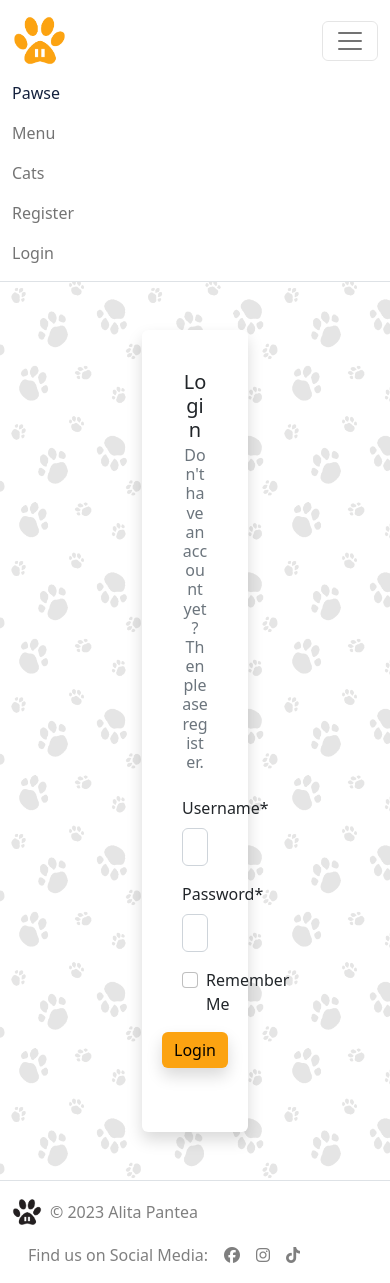
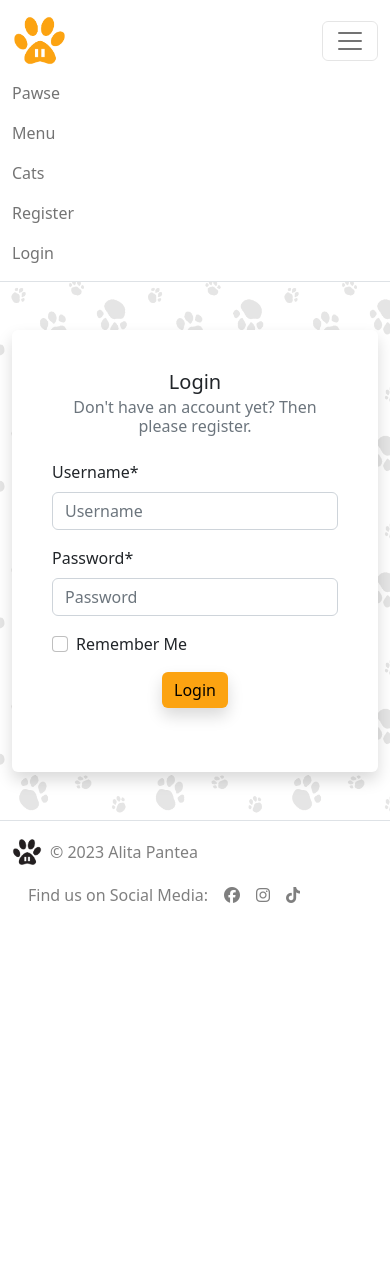
Before and after one commit to hashtag-squirrel/pawse, a Django app: page /accounts/login/ in a window 390 px wide, after a click that opens the changed part. After the commit the page ends 903 px from the top, so only its background shows below. Run offline with Django 3.2, Linux system fonts and the light colour scheme; some libraries are stand-ins or nearby versions.

Commit message:
Add active link to navbar, adjust cols for login page

```diff
--- a/pawse/settings.py
+++ b/pawse/settings.py
@@ -31,7 +31,7 @@ TEMPLATES_DIR = os.path.join(BASE_DIR, 'templates')
 SECRET_KEY = os.environ.get('SECRET_KEY')
 
 # SECURITY WARNING: don't run with debug turned on in production!
-DEBUG = False
+DEBUG = True
 
 X_FRAME_OPTIONS = 'SAMEORIGIN'
 
@@ -55,6 +55,7 @@ INSTALLED_APPS = [
     'cloudinary',
     'crispy_forms',
     'crispy_bootstrap5',
+    'active_link',
     'pages',
     'menu',
     'cats',
--- a/templates/account/login.html
+++ b/templates/account/login.html
@@ -31,7 +31,7 @@ for a {{ site_name }} account and sign in below:{% endblocktrans %}</p>
 
 <div class="container-fluid my-5">
   <div class="row">
-    <div class="col-4 mx-auto">
+    <div class="col col-sm-8 col-lg-4 mx-auto">
       <div class="card mx-auto shadow p-4 border-0">
         <div class="card-body">
           <h5 class="card-title text-center">{% trans "Login" %}</h5>
--- a/templates/base.html
+++ b/templates/base.html
@@ -1,4 +1,6 @@
 {% load static %}
+
+{% load active_link_tags %}
 
 <!DOCTYPE html>
 <html lang="en" class="h-100">
@@ -33,27 +35,27 @@
               </button>
               <div class="collapse navbar-collapse" id="navbarNavDropdown">
                 <ul class="navbar-nav">
-                  <li class="nav-item">
-                    <a class="nav-link active text-success" aria-current="page" href="{% url 'home' %}">Pawse</a>
+                  <li class="nav-item ">
+                    <a class="nav-link {% active_link 'home' 'active' strict=True %}" href="{% url 'home' %}">Pawse</a>
                   </li>
                   <li class="nav-item">
-                    <a class="nav-link" href="{% url 'menu' %}">Menu</a>
+                    <a class="nav-link {% active_link 'menu' 'active' strict=True %}" href="{% url 'menu' %}">Menu</a>
                   </li>
                   <li class="nav-item">
-                    <a class="nav-link" href="{% url 'cats' %}">Cats</a>
+                    <a class="nav-link {% active_link 'cats' 'active' strict=True %}" href="{% url 'cats' %}">Cats</a>
                   </li>
                   {% if user.is_authenticated %}
                     <li class="nav-item">
-                        <a class="nav-link" href="{% url 'account_logout' %}">Logout</a>
+                        <a class="nav-link {% active_link 'account_logout' 'active' strict=True %}" href="{% url 'account_logout' %}">Logout</a>
                     </li>
-                    {% else %}
+                  {% else %}
                     <li class="nav-item">
-                        <a class="nav-link" href="{% url 'account_signup' %}">Register</a>
+                        <a class="nav-link {% active_link 'account_signup' 'active' strict=True %}" href="{% url 'account_signup' %}">Register</a>
                     </li>
                     <li class="nav-item">
-                        <a class="nav-link" href="{% url 'account_login' %}">Login</a>
+                        <a class="nav-link {% active_link 'account_login' 'active' strict=True %}" href="{% url 'account_login' %}">Login</a>
                     </li>
-                    {% endif %}
+                  {% endif %}
                 </ul>
               </div>
             </div>
```
Also changed, not shown: 2 other files.
